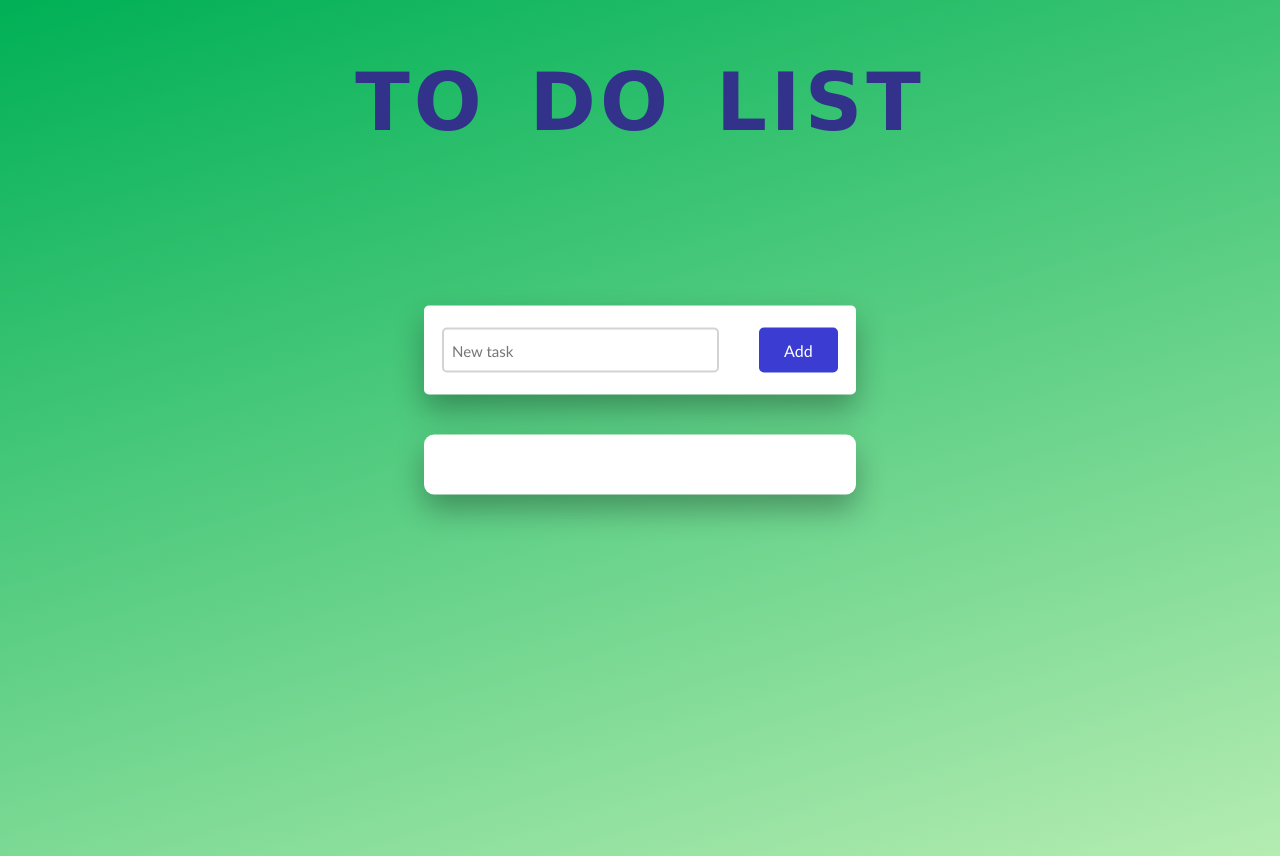
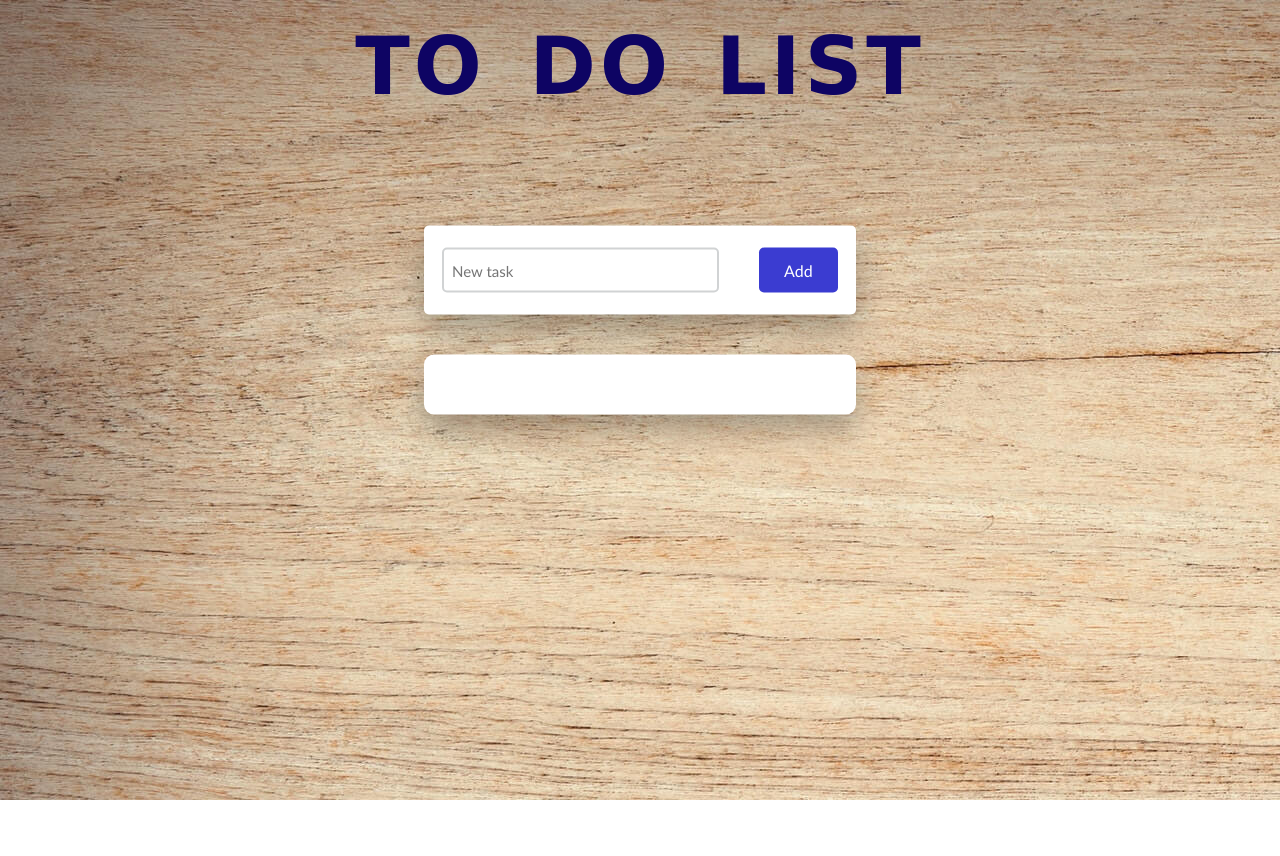
Before and after one commit to lkokes/to-do-list, a plain HTML site: page index.html in a window 1280 px wide. After the commit the page ends 800 px from the top, so only its background shows below. Drawn offline with Linux system fonts and the light colour scheme.

Commit message:
Change background

```diff
--- a/style.css
+++ b/style.css
@@ -8,7 +8,7 @@
 
 body {
   height: 100vh;
-  background: linear-gradient(343deg, #67d9607d, #00b056);
+  background: url(./img/wood.jpg);
 }
 
 h1 {
@@ -17,9 +17,9 @@ h1 {
   text-transform: uppercase;
   letter-spacing: 4px;
   word-spacing: 12px;
-  margin-top: 56px;
-  color: #33328b;
+  color: #0e0463;
   font-family: "Carter One", cursive;
+  padding-top: 20px;
 }
 
 .container {
@@ -27,7 +27,7 @@ h1 {
   min-width: 450px;
   position: absolute;
   transform: translate(-50%, -50%);
-  top: 50%;
+  top: 40%;
   left: 50%;
   padding: 30px 40px;
 }
```
Also changed, not shown: img/wood.jpg (added).
